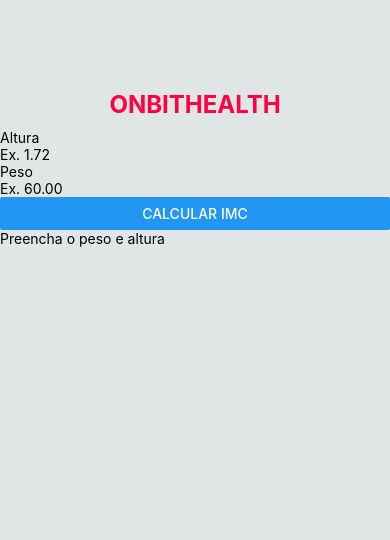
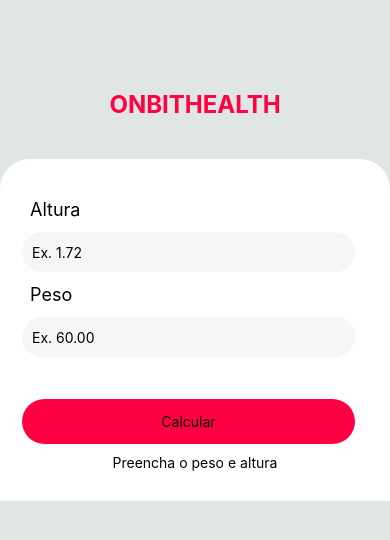
Before and after one commit to narciso-gomes/imc_calculator, a React Native app: screen / in a window 390 px wide. Shown: the top 540 px of the page. Built offline with nearby package versions, Linux system fonts and the light colour scheme.

Commit message:
UPDATE: style forms

```diff
--- a/src/components/Form/index.js
+++ b/src/components/Form/index.js
@@ -1,6 +1,7 @@
 import React, { useState } from 'react'
-import { View, Text, TextInput, Button } from 'react-native'
+import { View, Text, TextInput, TouchableOpacity } from 'react-native'
 import ResultImc from './Resultimc/'
+import styles from './style.js'
 
 export default function Form() {
 
@@ -30,13 +31,29 @@ export default function Form() {
     }
 
     return (
-        <View>
-            <View>
-                <Text>Altura</Text>
-                <TextInput onChangeText={setHeight} value={height} placeholder='Ex. 1.72' keyboardType='numeric' />
-                <Text>Peso</Text>
-                <TextInput onChangeText={setWeight} value={weight} placeholder='Ex. 60.00' keyboardType='numeric' />
-                <Button onPress={() => validatonImc()} title='Calcular IMC' />
+        <View style={styles.formContext}>
+            <View style={styles.form}>
+                <Text style={styles.formLabel}>Altura</Text>
+                <TextInput
+                    style={styles.input}
+                    onChangeText={setHeight}
+                    value={height}
+                    placeholder='Ex. 1.72'
+                    keyboardType='numeric' />
+
+                <Text style={styles.formLabel}>Peso</Text>
+                <TextInput
+                    style={styles.input}
+                    onChangeText={setWeight}
+                    value={weight}
+                    placeholder='Ex. 60.00'
+                    keyboardType='numeric' />
+
+                <TouchableOpacity
+                    style={styles.buttonCalculator}
+                    onPress={() => validatonImc()}>
+                    <Text>{textButton}</Text>
+                </TouchableOpacity>
             </View>
             <ResultImc messageResultImc={messageImc} resultImc={imc}></ResultImc>
         </View>
--- a/src/components/Form/style.js
+++ b/src/components/Form/style.js
@@ -0,0 +1,55 @@
+import { StyleSheet } from 'react-native'
+
+const styles = StyleSheet.create({
+    formContext: {
+        width: '100%',
+        height: '100%',
+        bottom: 0,
+        backgroundColor: "#fff",
+        alignItems: 'center',
+        borderTopLeftRadius: 30,
+        borderTopRightRadius: 30,
+        marginTop: 30
+    },
+
+    form: {
+        width: '100%',
+        height: 'auto',
+        marginTop: 30,
+        padding: 10
+    },
+
+    formLabel: {
+        color: '#000',
+        fontSize: 18,
+        paddingLeft: 20
+    },
+
+    input: {
+        width: '90%',
+        borderRadius: 50,
+        backgroundColor: '#f6f6f6',
+        height: 40,
+        margin: 12,
+        paddingLeft: 10
+    },
+
+    buttonCalculator: {
+        borderRadius: 50,
+        alignItems: 'center',
+        justifyContent: 'center',
+        width: '90%',
+        backgroundColor: '#ff0043',
+        paddingTop: 14,
+        paddingBottom: 14,
+        marginLeft: 12,
+        marginTop: 30
+    },
+
+    textButtonCalculator: {
+        fontSize: 20,
+        color: '#fff',
+    }
+})
+
+export default styles
```
